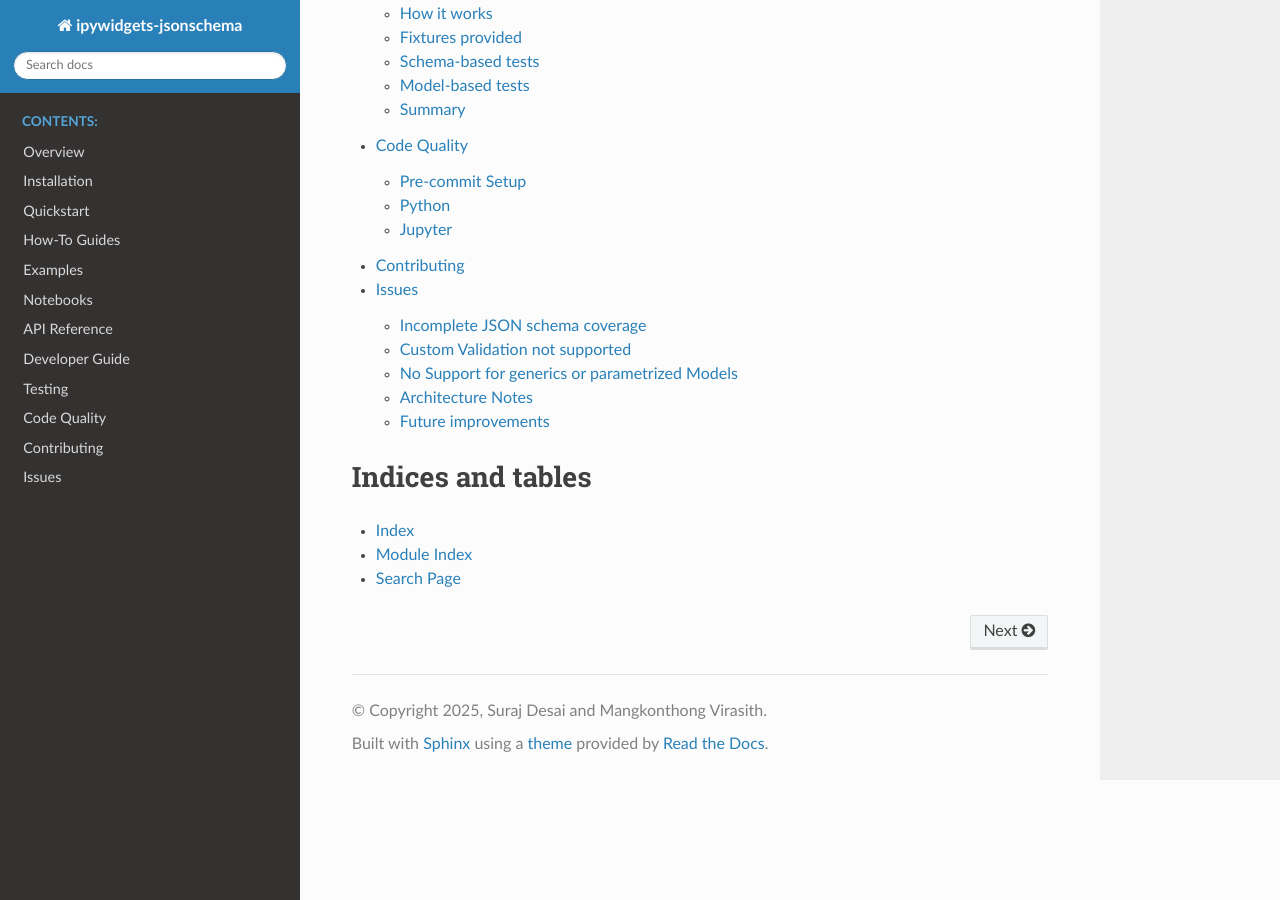
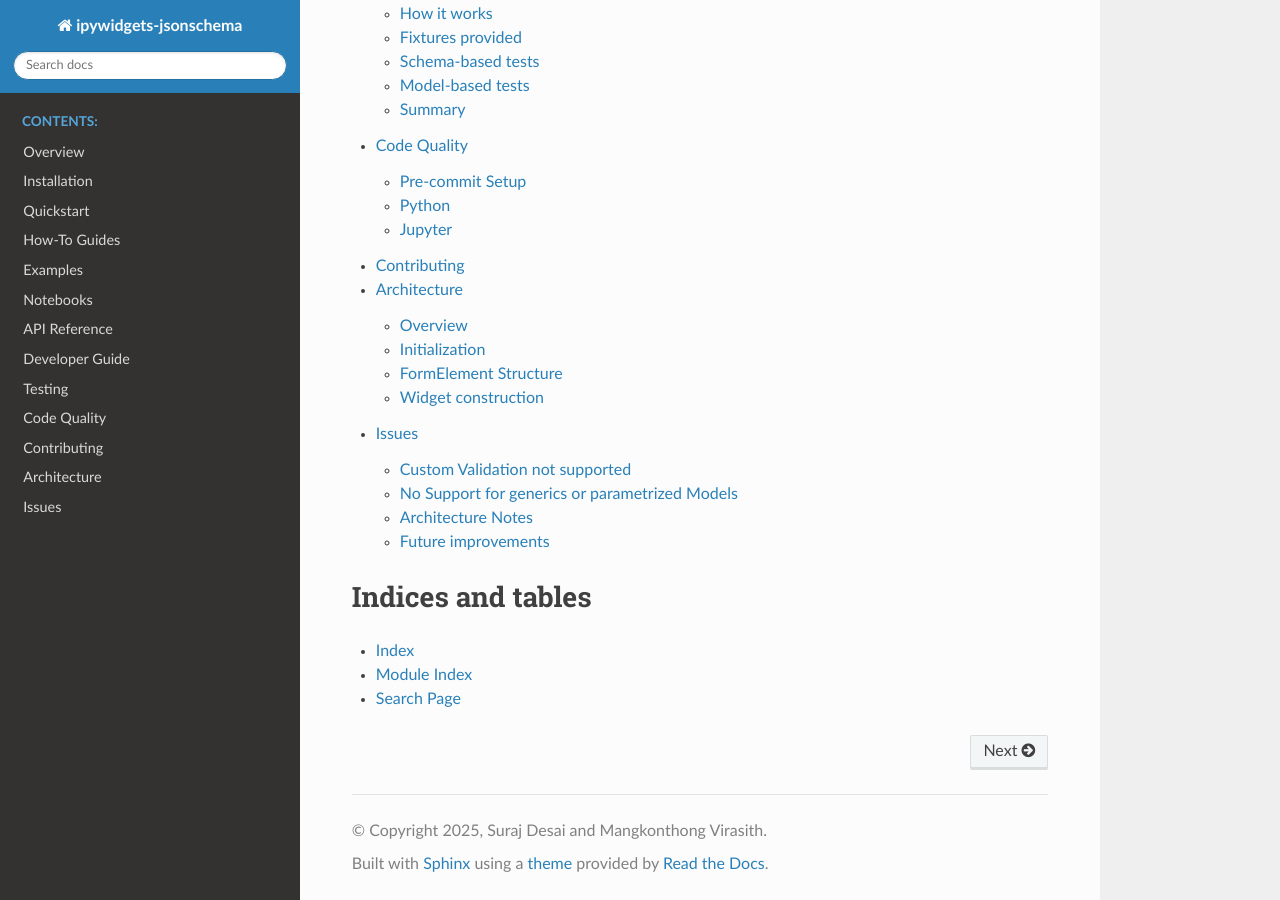
Before and after one commit to ssciwr/ipywidgets-jsonschema, a Sphinx documentation site: the page built from docs/source/index.rst, in a window 1280 px wide and 900 px high, scrolled down 1613 px. Built offline with Sphinx 7.4.7 and the Read the Docs theme 3.1.0, drawn with Linux system fonts in a browser that asks for light colours; pages that are not in the unit, such as notebooks, are missing from menus.

Commit message:
Added architecture page

```diff
--- a/docs/source/index.rst
+++ b/docs/source/index.rst
@@ -39,6 +39,7 @@ ipywidgets-jsonschema Documentation
    Testing <testing>
    Code Quality <code-quality>
    Contributing <contributing>
+   Architecture <architecture>
    Issues <issues>
    Changelog <changelog>
 
--- a/docs/source/issues.rst
+++ b/docs/source/issues.rst
@@ -1,10 +1,6 @@
 Limitations and known issues
 ============================
 There are some known limitations both due to the current implementation and the design of ``JSON Schema`` itself.
-
-
-Incomplete JSON schema coverage
--------------------------------
 
 
 Custom Validation not supported
```
